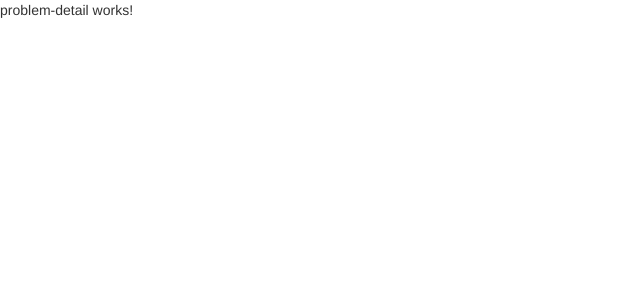
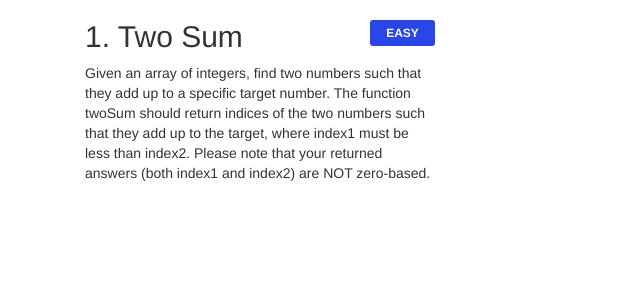
Before and after one commit to WeiChienHsu/COJ_project, an Angular app in the folder oj-client/: page /problems/1 in a window 1280 px wide. Shown: the top 300 px of the page, without its empty margins (0-640 px from the left). Built offline with nearby package versions, Linux system fonts and the light colour scheme.

Commit message:
:construction: Add New Problem From

```diff
--- /dev/null
+++ b/oj-client/src/app/components/new-problem/new-problem.component.css
@@ -0,0 +1,3 @@
+.addProblem{
+    margin-top: 40px;
+}
--- /dev/null
+++ b/oj-client/src/app/components/new-problem/new-problem.component.html
@@ -0,0 +1,43 @@
+<div class="list-group-item addProblem">
+  <form #formRef = "ngForm">
+    <!-- Name -->
+    <div class="form-group">
+      <label for="problemName">Problem Name</label>
+      <input name="problemName" id="problemName"
+      class="form-control" type="text" required
+      placeholder="Please Enter Problem Name"
+      [(ngModel)]="newProblem.name">
+    </div>
+     <!-- Diff -->
+    <div class="form-group">
+        <label for="problemDiff">Difficulty</label>
+        <select name="diff" id="diff" class="form-control"
+        [(ngModel)]="newProblem.diff">
+          <option *ngFor = "let diff of diffs" [value] = "diff">
+            {{diff}}
+          </option>
+        </select>
+      </div>
+      <!-- Desc -->
+      <div class="form-group">
+          <label for="problemDesc">Problem Description</label>
+          <textarea name="problemDesc" id="problemDesc"
+          class="form-control" required
+          placeholder="Please Enter Problem Description"
+          [(ngModel)]="newProblem.desc" rows="3">
+          </textarea>
+      </div>
+       <!-- Submit -->
+       <div class="row">
+         <div class="col-md-12">
+          <button type="submit" class="btn btn-info pull-roght"
+          (click) = "addProblem()">
+            Add Problem
+          </button>
+         </div>
+       </div>
+
+  </form>
+</div>
+<br/>
+<br/>
--- /dev/null
+++ b/oj-client/src/app/components/new-problem/new-problem.component.ts
@@ -0,0 +1,24 @@
+import { Component, OnInit } from '@angular/core';
+import { Problem } from '../../models/problem.model';
+
+const DEFAULT_PROBLEM: Problem = Object.freeze({
+  id:0,
+  name:'',
+  desc:'',
+  diff:'easy'
+});
+
+@Component({
+  selector: 'app-new-problem',
+  templateUrl: './new-problem.component.html',
+  styleUrls: ['./new-problem.component.css']
+})
+export class NewProblemComponent implements OnInit {
+  newProblem: Problem;
+  diffs: string[] = ['easy', 'medium', 'hard', 'super'];
+  constructor() { }
+
+  ngOnInit() {
+  }
+
+}
--- a/oj-client/src/app/components/problem-detail/problem-detail.component.css
+++ b/oj-client/src/app/components/problem-detail/problem-detail.component.css
@@ -0,0 +1,30 @@
+.difficulty {
+    min-width: 65px;
+
+  }
+
+  .label.difficulty {
+    padding: 0.6em;
+    color: #fbfdfa;
+    font-size: 12px;
+  }
+
+  .title {
+    font-size: 1.4em;
+  }
+
+  .diff-easy {
+    background-color: #2946eb;
+  }
+
+  .diff-medium {
+    background-color: #03701e;
+  }
+
+  .diff-hard {
+    background-color: #e44242;
+  }
+
+  .diff-super {
+    background-color: #5b2780;
+  }
--- a/oj-client/src/app/components/problem-detail/problem-detail.component.html
+++ b/oj-client/src/app/components/problem-detail/problem-detail.component.html
@@ -1,3 +1,15 @@
-<p>
-  problem-detail works!
-</p>
+<div class="container" *ngIf = "problem">
+  <div class="col-sm-12 col-md-4">
+    <div>
+      <h2>
+        {{problem.id}}. {{problem.name}}
+      <span class="{{'pull-right label difficulty diff-' + problem.diff.toLowerCase()}}">
+          {{problem.diff | uppercase}}
+        </span></h2>
+
+      <p>
+        {{problem.desc}}
+      </p>
+    </div>
+  </div>
+</div>
--- a/oj-client/src/app/components/problem-detail/problem-detail.component.ts
+++ b/oj-client/src/app/components/problem-detail/problem-detail.component.ts
@@ -1,15 +1,20 @@
 import { Component, OnInit } from '@angular/core';
-
+import { Problem } from '../../models/problem.model';
+import { DataService } from '../../services/data.service';
+import { ActivatedRoute, Params} from '@angular/router';
 @Component({
   selector: 'app-problem-detail',
   templateUrl: './problem-detail.component.html',
   styleUrls: ['./problem-detail.component.css']
 })
 export class ProblemDetailComponent implements OnInit {
-
-  constructor() { }
+  problem : Problem;
+  constructor(private dataService: DataService, private route: ActivatedRoute)  { }
 
   ngOnInit() {
+    this.route.params.subscribe(params => {
+      this.problem = this.dataService.getProblem(+params['id']); // Change String into Number
+    })
   }
 
 }
--- a/oj-client/src/app/components/problem-list/problem-list.component.html
+++ b/oj-client/src/app/components/problem-list/problem-list.component.html
@@ -1,4 +1,5 @@
 <div class="container">
+  <app-new-problem></app-new-problem>
   <div class="list-group">
     <div class="list-group-item" *ngFor="let problem of problems" >
       <span class="{{'pull-left label difficulty diff-' + problem.diff.toLowerCase()}}">
```
Also changed, not shown: oj-client/src/app/app.module.ts (+6 -3 lines), 2 other files (tests, documents, lock files or other folders).
